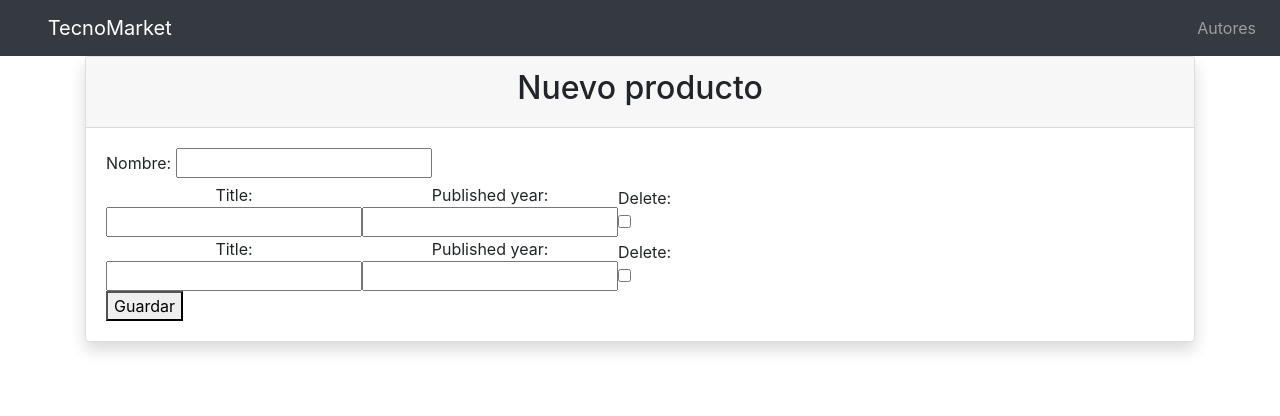
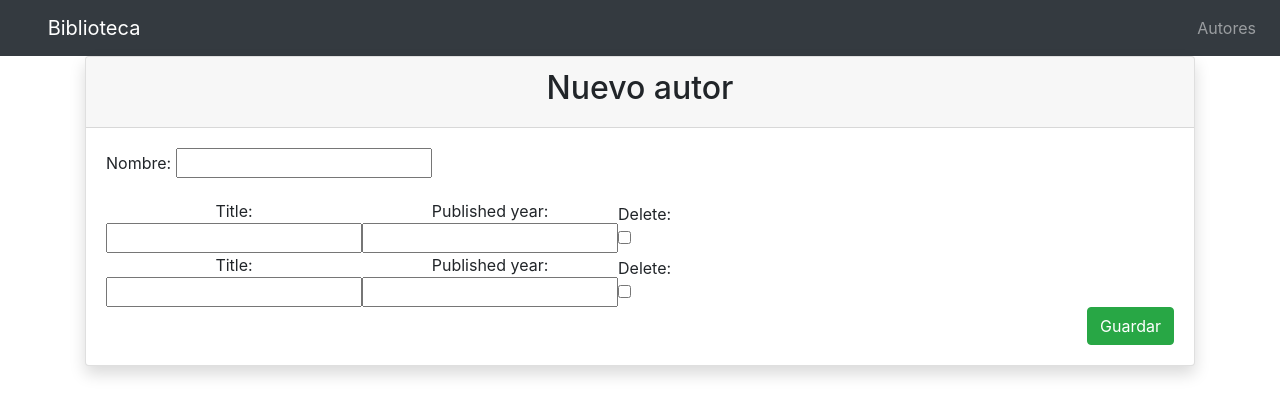
Before and after one commit to MatiasSolisBello/formset-example, a Django app: page /create in a window 1280 px wide. Shown: the top 416 px of the page. Run offline with Django 5.2, Linux system fonts and the light colour scheme; some libraries are stand-ins or nearby versions.

Commit message:
Fix some desing

```diff
--- a/core/forms.py
+++ b/core/forms.py
@@ -26,10 +26,11 @@ class BookForm(forms.ModelForm):
         model = Book
         fields = ('title', 'published_year')
 
+
 BookFormSet = inlineformset_factory(
     Author,
     Book,
-    form=BookForm,  # <--- aquí estaba el error
+    form=BookForm,
     extra=1,
     min_num=1,
     can_delete=True
--- a/core/templates/core/edit_author.html
+++ b/core/templates/core/edit_author.html
@@ -1,23 +1,23 @@
 {% extends 'core/header.html' %}
-
 {% load crispy_forms_tags i18n %}
 
-
 {% block content %}
-    <div class="container">
+<div class="container">
     <div class="card shadow align-items-center">
         <div class="card-header" style="width: 100%;">
             {% if instance %}
-                <h2 class="text-center">Editar producto</h2>
+                <h2 class="text-center">Editar autor</h2>
             {% else %}
-                <h2 class="text-center">Nuevo producto</h2>
+                <h2 class="text-center">Nuevo autor</h2>
             {% endif %}
         </div>
 
         <div class="card-body w-100" >
             <form method="post">
                 {% csrf_token %}
-                {{ form }}
+                <div class="mb-3">
+                    {{ form.as_p }}
+                </div>
 
                 {{ formset.management_form }}
                 {% for form in formset %}
@@ -26,7 +26,9 @@
                     </div>
                 {% endfor %}
 
-                <button type="submit">Guardar</button>
+                <div class="d-flex justify-content-end">
+                    <button class="btn btn-success" type="submit">Guardar</button>
+                </div>
             </form>
         </div>
     </div>
--- a/core/templates/core/header.html
+++ b/core/templates/core/header.html
@@ -22,7 +22,7 @@
   <!--Contenido de Navbar-->
   <nav class="navbar navbar-expand-lg navbar-dark bg-dark">
     <div class="container">
-      <a class="navbar-brand" href="{% url 'index' %}">TecnoMarket
+      <a class="navbar-brand" href="{% url 'index' %}">Biblioteca
       </a>
     </div>
     <ul class="navbar-nav">
--- a/core/views.py
+++ b/core/views.py
@@ -95,6 +95,8 @@ class AuthorEdit(SuccessMessageMixin, UpdateView):
             messages.success(request, "Author and books updated successfully")
             return self.form_valid(form)
         else:
+            print('1.-', form.errors)
+            print('2.- ', formset.errors)
             return self.form_invalid(form)
 
 
@@ -104,10 +106,19 @@ class AuthorDelete(DeleteView):
     template_name = 'core/confirm_delete.html'
 
     def get(self, request, *args, **kwargs):
+        print(request.GET)
         return super().get(request, *args, **kwargs)
+
+    def get_object(self):
+        pk = self.kwargs.get("pk")
+        try:
+            return Author.objects.get(id=pk)
+        except Author.DoesNotExist as e:
+            raise Http404(e)
 
     def get_context_data(self, **kwargs):
         context = super().get_context_data(**kwargs)
+        print('get_context_data: ', context)
         if 'form' not in kwargs:
             context['form'] = ConfirmDeleteForm()
 
```
Also changed, not shown: core/templates/core/confirm_delete.html (+15 -12 lines), 1 other file.
